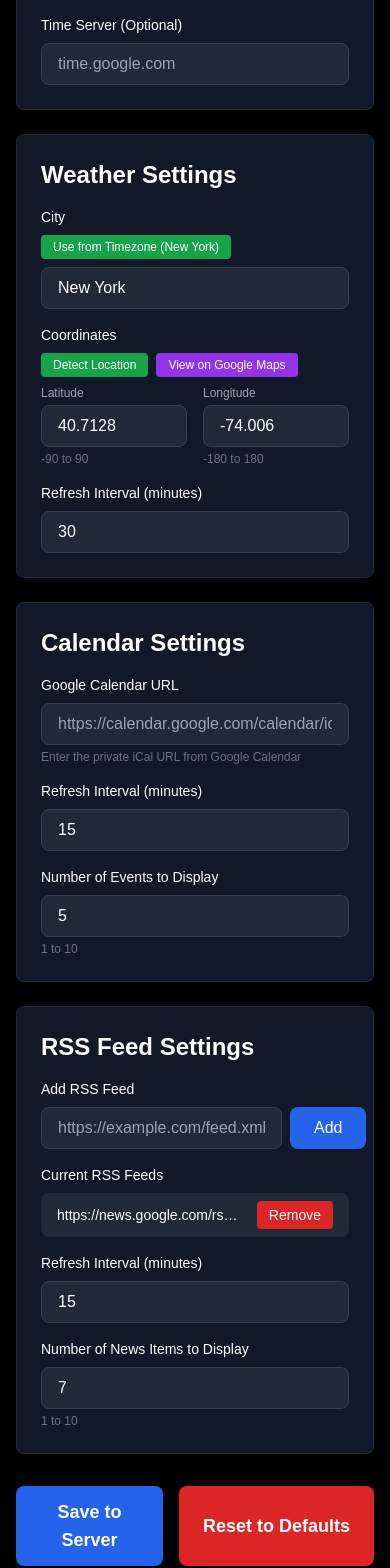
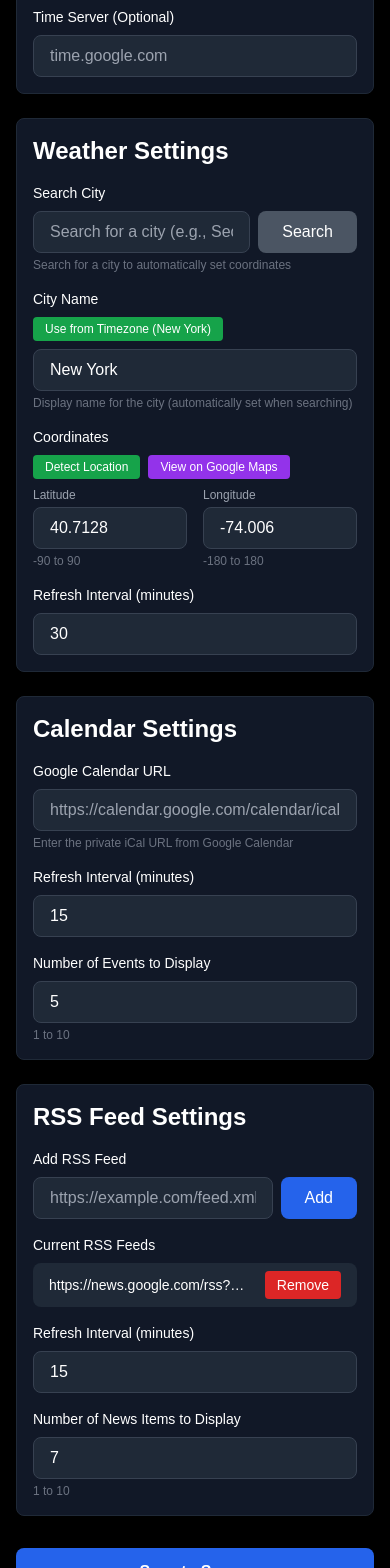
Before and after one commit to nalbam/rpi-kiosk, a Next.js app: page /settings in a window 390 px wide. Shown: the part 432-2000 px from the top of the page. Built offline with nearby package versions, Linux system fonts and the light colour scheme.

Commit message:
Add city search functionality with geocoding API integration in SettingsPage

```diff
--- /dev/null
+++ b/app/api/geocoding/route.ts
@@ -0,0 +1,70 @@
+import { NextResponse } from 'next/server';
+import { fetchWithTimeout } from '@/lib/urlValidation';
+import { API } from '@/lib/constants';
+
+export interface GeocodingResult {
+  name: string;
+  latitude: number;
+  longitude: number;
+  country: string;
+  admin1?: string;
+  admin2?: string;
+}
+
+export async function GET(request: Request) {
+  const { searchParams } = new URL(request.url);
+  const query = searchParams.get('q');
+
+  if (!query || query.trim().length === 0) {
+    return NextResponse.json(
+      { error: 'Missing query parameter' },
+      { status: 400 }
+    );
+  }
+
+  // Validate query length
+  if (query.length > 100) {
+    return NextResponse.json(
+      { error: 'Query too long (max 100 characters)' },
+      { status: 400 }
+    );
+  }
+
+  try {
+    // Using Open-Meteo Geocoding API (free, no API key required)
+    const response = await fetchWithTimeout(
+      `https://geocoding-api.open-meteo.com/v1/search?name=${encodeURIComponent(query)}&count=10&language=en&format=json`,
+      API.TIMEOUT_MS,
+      API.MAX_WEATHER_SIZE
+    );
+
+    if (!response.ok) {
+      throw new Error('Failed to fetch geocoding data');
+    }
+
+    const data = await response.json();
+
+    // Return empty array if no results
+    if (!data.results || data.results.length === 0) {
+      return NextResponse.json({ results: [] });
+    }
+
+    // Map results to a simpler format
+    const results: GeocodingResult[] = data.results.map((result: any) => ({
+      name: result.name,
+      latitude: result.latitude,
+      longitude: result.longitude,
+      country: result.country,
+      admin1: result.admin1,
+      admin2: result.admin2,
+    }));
+
+    return NextResponse.json({ results });
+  } catch (error) {
+    console.error('Geocoding API error:', error);
+    return NextResponse.json(
+      { error: 'Failed to fetch geocoding data' },
+      { status: 500 }
+    );
+  }
+}
--- a/app/globals.css
+++ b/app/globals.css
@@ -1,6 +1,14 @@
 @tailwind base;
 @tailwind components;
 @tailwind utilities;
+
+/* Ensure all elements use border-box sizing */
+*,
+*::before,
+*::after {
+  box-sizing: border-box;
+  min-width: 0;
+}
 
 :root {
   --background: #000000;
@@ -27,15 +35,21 @@
   --spacing-xl: clamp(2rem, 3vh, 3rem);             /* 32-48px */
 }
 
+html,
 body {
   color: var(--foreground);
   background: var(--background);
   font-family: Arial, Helvetica, sans-serif;
-  overflow: hidden;
+  overflow-x: hidden;
   margin: 0;
   padding: 0;
-  width: 100vw;
-  height: 100vh;
+  width: 100%;
+  max-width: 100vw;
+}
+
+body {
+  overflow-y: auto;
+  min-height: 100vh;
 }
 
 @layer utilities {
--- a/app/settings/page.tsx
+++ b/app/settings/page.tsx
@@ -5,6 +5,7 @@ import { useRouter } from 'next/navigation';
 import { getConfig, saveConfig, detectBrowserSettings, detectGeolocation } from '@/lib/storage';
 import { KioskConfig, DATE_FORMAT_OPTIONS, defaultConfig } from '@/lib/config';
 import { API } from '@/lib/constants';
+import { GeocodingResult } from '@/app/api/geocoding/route';
 
 export default function SettingsPage() {
   const router = useRouter();
@@ -15,6 +16,9 @@ export default function SettingsPage() {
   const [detectedCity, setDetectedCity] = useState<string>('');
   const [detectedCoordinates, setDetectedCoordinates] = useState<{ lat: number; lon: number } | null>(null);
   const [detectingLocation, setDetectingLocation] = useState(false);
+  const [citySearchQuery, setCitySearchQuery] = useState('');
+  const [citySearchResults, setCitySearchResults] = useState<GeocodingResult[]>([]);
+  const [searchingCity, setSearchingCity] = useState(false);
 
   // Load configuration from server
   useEffect(() => {
@@ -192,6 +196,56 @@ export default function SettingsPage() {
     }
   };
 
+  const handleSearchCity = async () => {
+    if (!citySearchQuery.trim()) {
+      return;
+    }
+
+    setSearchingCity(true);
+    setCitySearchResults([]);
+
+    try {
+      const response = await fetch(`/api/geocoding?q=${encodeURIComponent(citySearchQuery)}`);
+      if (response.ok) {
+        const data = await response.json();
+        setCitySearchResults(data.results || []);
+      } else {
+        alert('Failed to search for city');
+      }
+    } catch (error) {
+      console.error('City search error:', error);
+      alert('Failed to search for city');
+    } finally {
+      setSearchingCity(false);
+    }
+  };
+
+  const handleSelectCity = (result: GeocodingResult) => {
+    if (!config) return;
+
+    // Build a display name from the result
+    let cityName = result.name;
+    if (result.admin1 && result.admin1 !== result.name) {
+      cityName += `, ${result.admin1}`;
+    }
+    if (result.country) {
+      cityName += `, ${result.country}`;
+    }
+
+    setConfig({
+      ...config,
+      weatherLocation: {
+        lat: result.latitude,
+        lon: result.longitude,
+        city: cityName,
+      },
+    });
+
+    // Clear search
+    setCitySearchQuery('');
+    setCitySearchResults([]);
+  };
+
   if (!config) {
     return (
       <div className="min-h-screen bg-black text-white flex items-center justify-center">
@@ -213,9 +267,9 @@ export default function SettingsPage() {
           </button>
         </div>
 
-        <div className="space-y-6">
+        <div className="space-y-6 min-w-0">
           {/* Time Settings */}
-          <div className="bg-gray-900 rounded-lg p-6 border border-gray-800">
+          <div className="bg-gray-900 rounded-lg p-4 sm:p-6 border border-gray-800 min-w-0">
             <h2 className="text-2xl font-semibold mb-4">Time Settings</h2>
 
             <div className="space-y-4">
@@ -283,13 +337,56 @@ export default function SettingsPage() {
           </div>
 
           {/* Weather Settings */}
-          <div className="bg-gray-900 rounded-lg p-6 border border-gray-800">
+          <div className="bg-gray-900 rounded-lg p-4 sm:p-6 border border-gray-800 min-w-0">
             <h2 className="text-2xl font-semibold mb-4">Weather Settings</h2>
 
             <div className="space-y-4">
               <div>
+                <label className="block text-sm font-medium mb-2">Search City</label>
+                <div className="flex gap-2">
+                  <input
+                    type="text"
+                    value={citySearchQuery}
+                    onChange={(e) => setCitySearchQuery(e.target.value)}
+                    onKeyPress={(e) => e.key === 'Enter' && handleSearchCity()}
+                    className="flex-1 px-4 py-2 bg-gray-800 border border-gray-700 rounded-lg focus:outline-none focus:border-blue-500"
+                    placeholder="Search for a city (e.g., Seoul, New York, London)"
+                  />
+                  <button
+                    onClick={handleSearchCity}
+                    disabled={searchingCity || !citySearchQuery.trim()}
+                    className="px-6 py-2 bg-blue-600 hover:bg-blue-700 disabled:bg-gray-600 disabled:cursor-not-allowed rounded-lg transition-colors"
+                  >
+                    {searchingCity ? 'Searching...' : 'Search'}
+                  </button>
+                </div>
+                {citySearchResults.length > 0 && (
+                  <div className="mt-2 bg-gray-800 border border-gray-700 rounded-lg max-h-60 overflow-y-auto">
+                    {citySearchResults.map((result, index) => (
+                      <button
+                        key={index}
+                        onClick={() => handleSelectCity(result)}
+                        className="w-full text-left px-4 py-3 hover:bg-gray-700 transition-colors border-b border-gray-700 last:border-b-0"
+                      >
+                        <div className="font-medium">{result.name}</div>
+                        <div className="text-sm text-gray-400">
+                          {[result.admin1, result.admin2, result.country].filter(Boolean).join(', ')}
+                        </div>
+                        <div className="text-xs text-gray-500 mt-1">
+                          {result.latitude.toFixed(4)}, {result.longitude.toFixed(4)}
+                        </div>
+                      </button>
+                    ))}
+                  </div>
+                )}
+                <p className="text-xs text-gray-500 mt-1">
+                  Search for a city to automatically set coordinates
+                </p>
+              </div>
+
+              <div>
                 <div className="flex flex-col gap-2 mb-2">
-                  <label className="block text-sm font-medium">City</label>
+                  <label className="block text-sm font-medium">City Name</label>
                   <div className="flex flex-wrap gap-2">
                     {detectedCity && (
                       <button
@@ -319,6 +416,9 @@ export default function SettingsPage() {
                   className="w-full px-4 py-2 bg-gray-800 border border-gray-700 rounded-lg focus:outline-none focus:border-blue-500"
                   placeholder="New York"
                 />
+                <p className="text-xs text-gray-500 mt-1">
+                  Display name for the city (automatically set when searching)
+                </p>
               </div>
 
               <div>
@@ -411,7 +511,7 @@ export default function SettingsPage() {
           </div>
 
           {/* Calendar Settings */}
-          <div className="bg-gray-900 rounded-lg p-6 border border-gray-800">
+          <div className="bg-gray-900 rounded-lg p-4 sm:p-6 border border-gray-800 min-w-0">
             <h2 className="text-2xl font-semibold mb-4">Calendar Settings</h2>
 
             <div className="space-y-4">
@@ -472,7 +572,7 @@ export default function SettingsPage() {
           </div>
 
           {/* RSS Settings */}
-          <div className="bg-gray-900 rounded-lg p-6 border border-gray-800">
+          <div className="bg-gray-900 rounded-lg p-4 sm:p-6 border border-gray-800 min-w-0">
             <h2 className="text-2xl font-semibold mb-4">RSS Feed Settings</h2>
 
             <div className="space-y-4">
@@ -561,16 +661,16 @@ export default function SettingsPage() {
 
         {/* Action Buttons */}
         <div className="mt-8">
-          <div className="flex gap-4">
+          <div className="flex flex-col sm:flex-row gap-4">
             <button
               onClick={handleSave}
-              className="flex-1 px-6 py-3 bg-blue-600 hover:bg-blue-700 rounded-lg text-lg font-semibold transition-colors"
+              className="flex-1 px-6 py-3 bg-blue-600 hover:bg-blue-700 rounded-lg text-base sm:text-lg font-semibold transition-colors"
             >
               Save to Server
             </button>
             <button
               onClick={handleReset}
-              className="px-6 py-3 bg-red-600 hover:bg-red-700 rounded-lg text-lg font-semibold transition-colors"
+              className="px-6 py-3 bg-red-600 hover:bg-red-700 rounded-lg text-base sm:text-lg font-semibold transition-colors whitespace-nowrap"
             >
               Reset to Defaults
             </button>
```
